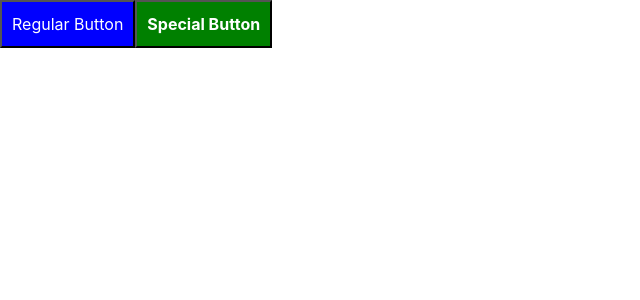
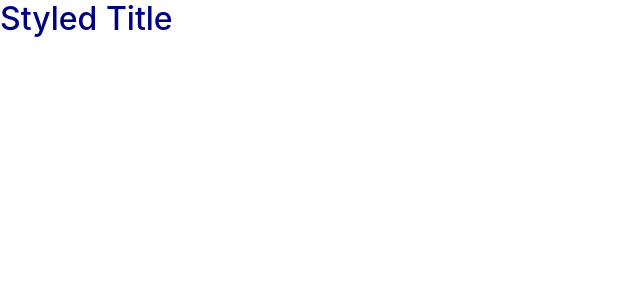
Before and after one commit to mabuphongram/ReactJS, a React (Create React App) app: page / in a window 1280 px wide. Shown: the top 300 px of the page, without its empty margins (0-640 px from the left). Built offline with nearby package versions, Linux system fonts and the light colour scheme.

Commit message:
styling with Native HTML element

```diff
--- a/src/App.js
+++ b/src/App.js
@@ -1,23 +1,15 @@
 import styled from "styled-components";
 
-const Button = styled.button`
-background-color:blue;
-color:white;
-padding:10px;
-`
-
-const SpeicalButton = styled(Button)`
-background-color: green;
-font-weight:bold;
+const Title = styled.h1`
+font-size:32px;
+color:black;
+color:navy;
 `;
-
-function App(){
-  return(
-    <div>
-      <Button>Regular Button</Button>
-      <SpeicalButton> Special Button</SpeicalButton>
-    </div>
-  )
+function App() {
+ return(
+  <div>
+  <Title>Styled Title</Title>
+</div>
+ )
 }
-
 export default App
```
Also changed, not shown: src/working-area.js (deleted, +0 -18 lines).
